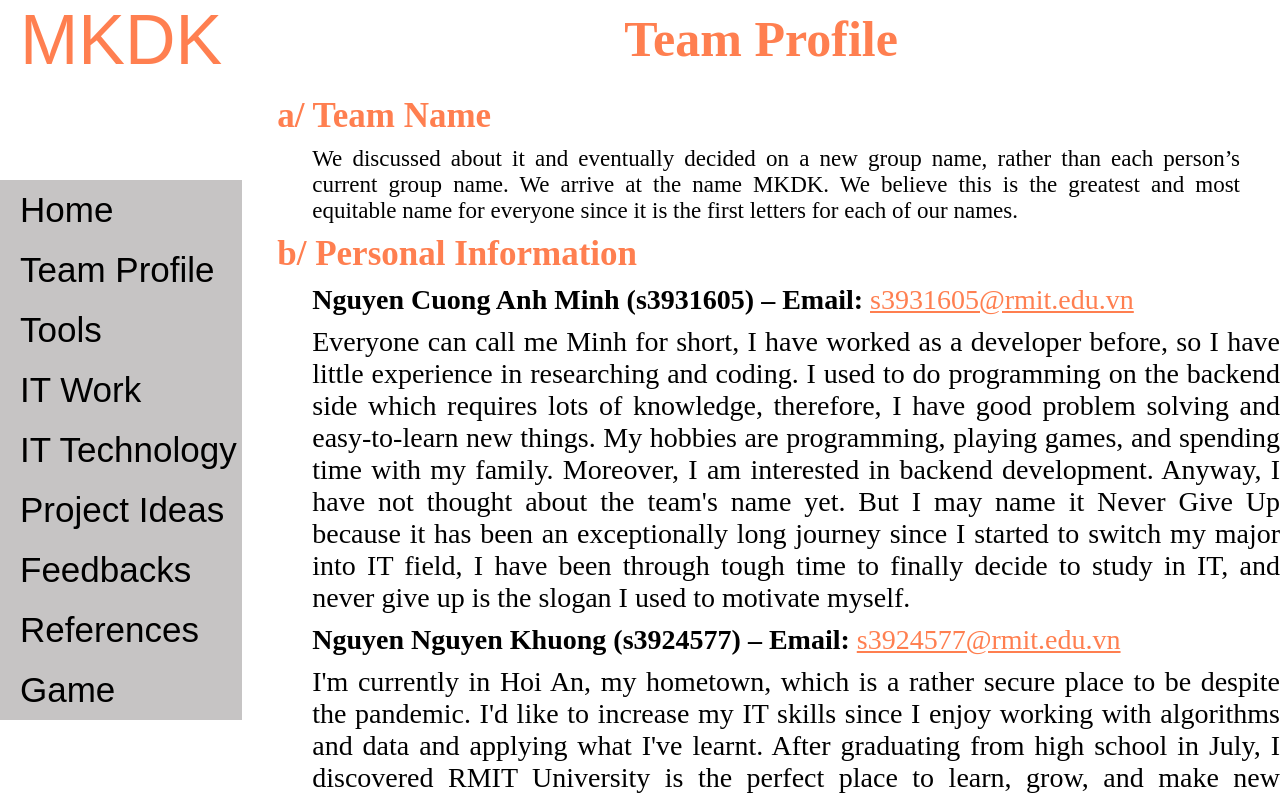
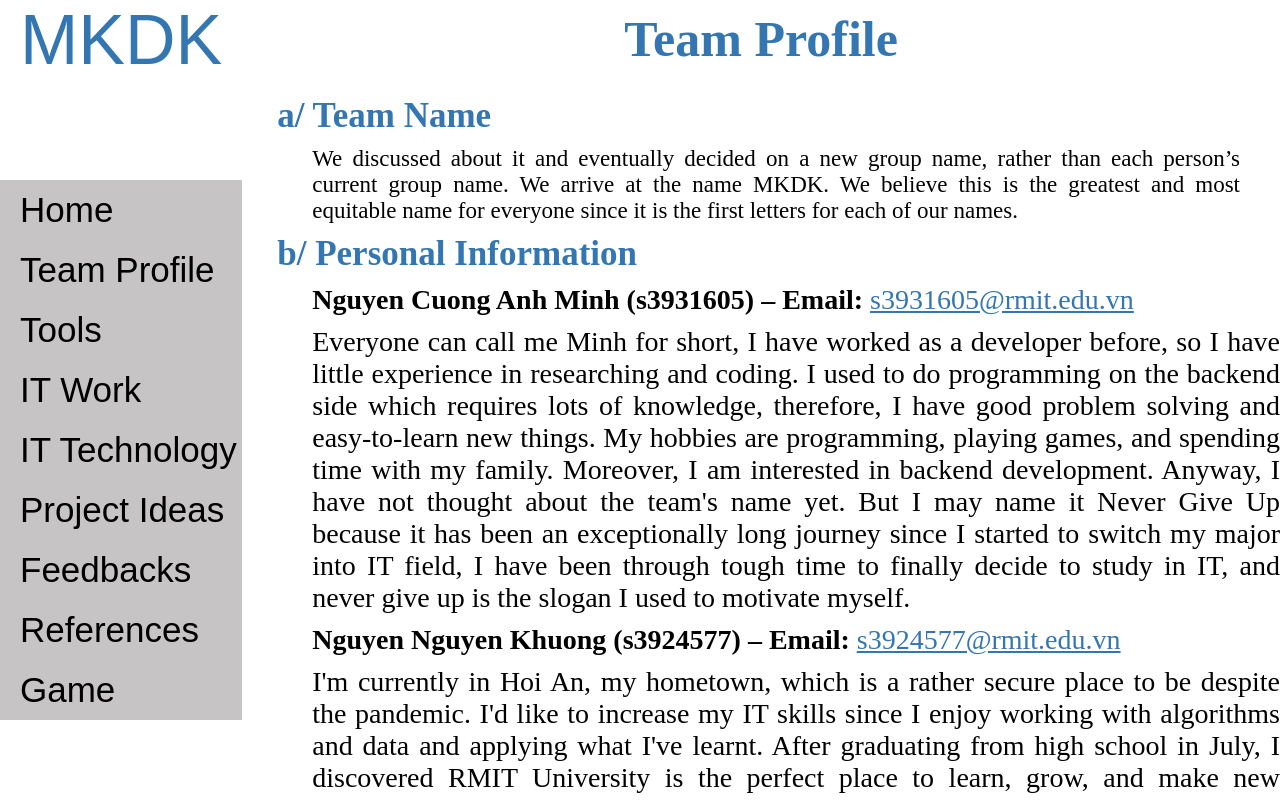
Before and after one commit to anhminhbo/iit-asm3, a plain HTML site: page html/asm-section/team-profile.html in a window 1280 px wide. Drawn offline with Linux system fonts and the light colour scheme; a web font is replaced by a local one.

Commit message:
fix theme

```diff
--- a/css/index.css
+++ b/css/index.css
@@ -20,7 +20,6 @@ body {
 #sidebar-container {
   height: 100%;
   flex: 1.6;
-
 }
 
 #sidebar-container a {
@@ -44,7 +43,7 @@ body {
 /* color for the sidebar header */
 #sidebar-container .sidebar-header a {
   font-size: 70px;
-  color: coral;
+  color: rgba(52, 118, 177);
   padding: 20px;
 }
 
@@ -70,7 +69,7 @@ body {
 }
 
 #sidebar-container .sidebar-item:hover {
-  background-color: coral;
+  background-color: rgba(52, 118, 177);
 }
 
 #sidebar-container .sidebar-item a {
@@ -82,7 +81,7 @@ body {
 #game_button {
   margin: 30px;
   border-color: transparent;
-  background-color: coral;
+  background-color: rgba(52, 118, 177);
   color: white;
 }
 
@@ -114,17 +113,17 @@ body {
   text-align: center;
   font-weight: bold;
   font-size: 50px;
-  color: coral;
+  color: rgba(52, 118, 177);
   margin-top: 10px;
 }
 
 .Link {
   font-weight: normal;
   cursor: pointer;
-  color: coral;
+  color: rgba(52, 118, 177);
 }
 .Link:link {
-  color: coral;
+  color: rgba(52, 118, 177);
 }
 .Link:hover {
   color: lightgreen;
@@ -132,7 +131,7 @@ body {
 #heading2 {
   font-weight: bold;
   font-size: 35px;
-  color: coral;
+  color: rgba(52, 118, 177);
   text-align: left;
 }
 .geninfo {
@@ -155,7 +154,7 @@ body {
   padding: 0px 20px 20px 0px;
 }
 #hd3 {
-  color: coral;
+  color: rgba(52, 118, 177);
   font-size: 2.5vw;
 }
 .text {
```
